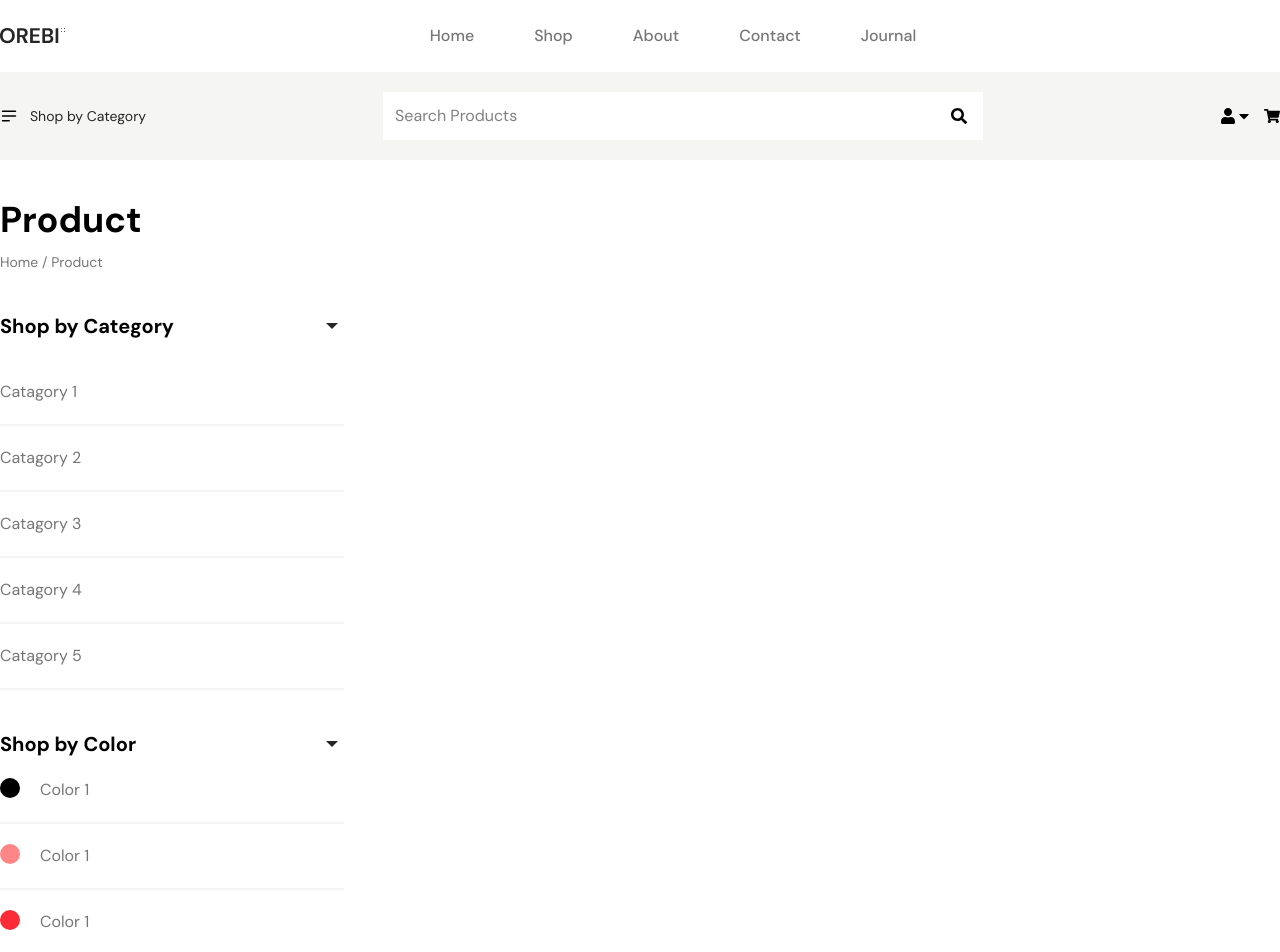
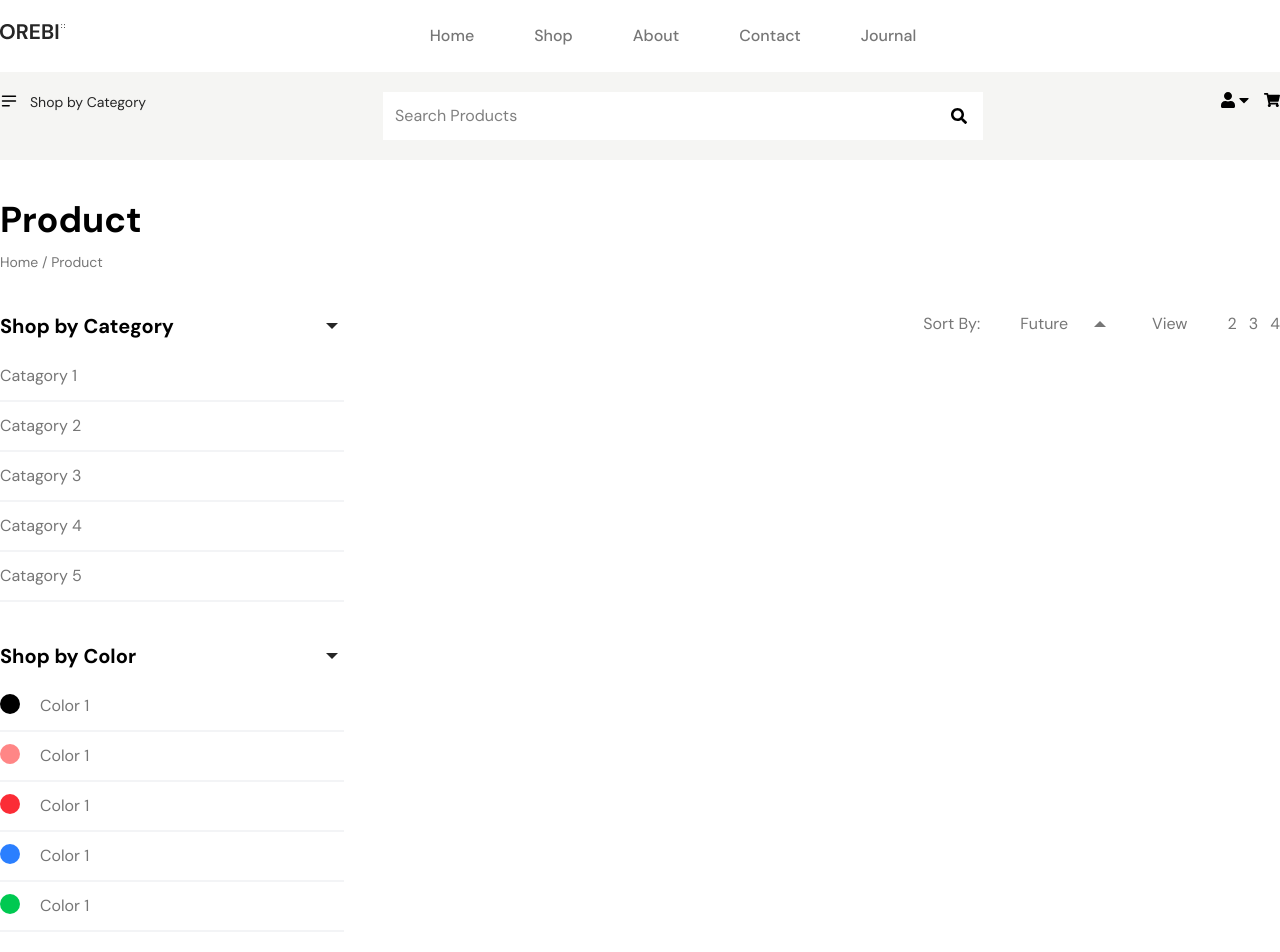
Before and after one commit to twahidulislamdev/oribi, a React (Vite) app: page /shop in a window 1280 px wide. Shown: the top 952 px of the page. Built offline with nearby package versions, Linux system fonts and the light colour scheme.

Commit message:
add sort by section

```diff
--- a/src/components/Flex.jsx
+++ b/src/components/Flex.jsx
@@ -1,5 +1,5 @@
 const Flex = ({ children, className }) => {
-  return <div className={`flex items-center ${className}`}>{children}</div>;
+  return <div className={`flex  ${className}`}>{children}</div>;
 };
 
 export default Flex;
--- a/src/components/ShopProductBrand.jsx
+++ b/src/components/ShopProductBrand.jsx
@@ -16,12 +16,12 @@ const ShopProductBrand = () => {
           />
         </div>
         {expand && (
-          <ul className="mt-5 mr-10">
-            <li className="text-base text-menuColor py-5 border-b-2 border-gray-100">Brand 1</li>
-            <li className="text-base text-menuColor py-5 border-b-2 border-gray-100">Brand 2</li>
-            <li className="text-base text-menuColor py-5 border-b-2 border-gray-100">Brand 3</li>
-            <li className="text-base text-menuColor py-5 border-b-2 border-gray-100">Brand 4</li>
-            <li className="text-base text-menuColor py-5 border-b-2 border-gray-100">Brand 5</li>
+          <ul className="mt-3 mr-10">
+            <li className="text-base text-menuColor py-3 border-b-2 border-gray-100">Brand 1</li>
+            <li className="text-base text-menuColor py-3 border-b-2 border-gray-100">Brand 2</li>
+            <li className="text-base text-menuColor py-3 border-b-2 border-gray-100">Brand 3</li>
+            <li className="text-base text-menuColor py-3 border-b-2 border-gray-100">Brand 4</li>
+            <li className="text-base text-menuColor py-3 border-b-2 border-gray-100">Brand 5</li>
           </ul>
         )}
       </div>
--- a/src/components/ShopProductCatagory.jsx
+++ b/src/components/ShopProductCatagory.jsx
@@ -15,12 +15,12 @@ const ShopProductCatagory = () => {
           />
         </div>
         {expand && (
-          <ul className="mt-5 mr-10">
-            <li className="text-base text-menuColor py-5 border-b-2 border-gray-100">Catagory 1</li>
-            <li className="text-base text-menuColor py-5 border-b-2 border-gray-100">Catagory 2</li>
-            <li className="text-base text-menuColor py-5 border-b-2 border-gray-100">Catagory 3</li>
-            <li className="text-base text-menuColor py-5 border-b-2 border-gray-100">Catagory 4</li>
-            <li className="text-base text-menuColor py-5 border-b-2 border-gray-100">Catagory 5</li>
+          <ul className="mt-3 mr-10">
+            <li className="text-base text-menuColor py-3 border-b-2 border-gray-100">Catagory 1</li>
+            <li className="text-base text-menuColor py-3 border-b-2 border-gray-100">Catagory 2</li>
+            <li className="text-base text-menuColor py-3 border-b-2 border-gray-100">Catagory 3</li>
+            <li className="text-base text-menuColor py-3 border-b-2 border-gray-100">Catagory 4</li>
+            <li className="text-base text-menuColor py-3 border-b-2 border-gray-100">Catagory 5</li>
           </ul>
         )}
       </div>
--- a/src/components/ShopProductColor.jsx
+++ b/src/components/ShopProductColor.jsx
@@ -15,24 +15,24 @@ const ShopProductColor = () => {
           />
         </div>
         {expand && (
-          <div className="">
-            <div className="flex gap-x-5 py-5 border-b-2 border-gray-100 mr-10">
+          <div className="mt-3">
+            <div className="flex gap-x-5 py-3 border-b-2 border-gray-100 mr-10">
               <div className="w-5 h-5 rounded-[50%] bg-black"></div>
               <p className="text-base text-menuColor">Color 1</p>
             </div>
-            <div className="flex gap-x-5 py-5 border-b-2 border-gray-100 mr-10">
+            <div className="flex gap-x-5 py-3 border-b-2 border-gray-100 mr-10">
               <div className="w-5 h-5 rounded-[50%] bg-[#FF8686]"></div>
               <p className="text-base text-menuColor">Color 1</p>
             </div>
-            <div className="flex gap-x-5 py-5 border-b-2 border-gray-100 mr-10">
+            <div className="flex gap-x-5 py-3 border-b-2 border-gray-100 mr-10">
               <div className="w-5 h-5 rounded-[50%] bg-red-500"></div>
               <p className="text-base text-menuColor">Color 1</p>
             </div>
-            <div className="flex gap-x-5 py-5 border-b-2 border-gray-100 mr-10">
+            <div className="flex gap-x-5 py-3 border-b-2 border-gray-100 mr-10">
               <div className="w-5 h-5 rounded-[50%] bg-blue-500"></div>
               <p className="text-base text-menuColor">Color 1</p>
             </div>
-            <div className="flex gap-x-5 py-5 border-b-2 border-gray-100 mr-10">
+            <div className="flex gap-x-5 py-3 border-b-2 border-gray-100 mr-10">
               <div className="w-5 h-5 rounded-[50%] bg-green-500"></div>
               <p className="text-base text-menuColor">Color 1</p>
             </div>
--- a/src/components/ShopProductPrice.jsx
+++ b/src/components/ShopProductPrice.jsx
@@ -15,7 +15,7 @@ const ShopProductPrice = () => {
           />
         </div>
         {expand && (
-          <ul className="mt-5 mr-10">
+          <ul className="mt-3 mr-10">
             <li className="text-base text-menuColor py-5 border-b-2 border-gray-100">$0.00 - $9.99</li>
             <li className="text-base text-menuColor py-5 border-b-2 border-gray-100">$10.00 - $19.99</li>
             <li className="text-base text-menuColor py-5 border-b-2 border-gray-100">$20.00 - $29.99</li>
--- /dev/null
+++ b/src/components/ShopProductShow.jsx
@@ -0,0 +1,23 @@
+import { IoMdArrowDropup } from "react-icons/io";
+import Flex from "./Flex";
+
+const ShopProductShow = () => {
+  return (
+    <>
+      <div className="">
+        <div className={"flex "}>
+          <h5 className="text-base mr-10 text-menuColor">View</h5>
+          <ul className="flex gap-x-3">
+            <li className="text-base text-menuColor">2</li>
+            <li className="text-base text-menuColor">3</li>
+            <li className="text-base text-menuColor">4</li>
+          </ul>
+
+        </div>
+
+      </div>
+    </>
+  )
+}
+
+export default ShopProductShow
--- a/src/components/ShopProductSortBy.jsx
+++ b/src/components/ShopProductSortBy.jsx
@@ -1,9 +1,38 @@
-import React from 'react'
+import { useState } from "react";
+import { IoMdArrowDropup } from "react-icons/io";
+import Flex from "./Flex";
 
 const ShopProductSortBy = () => {
+  const [isExpand, setExpand] = useState(false);
   return (
-    <div>ShopProductSortBy</div>
-  )
-}
+    <>
+      <div className="">
+        <div className={"flex  "}>
+          <h5 className="text-base mr-10 text-menuColor">Sort By: </h5>
+          <Flex className={"gap-x-5"}>
+            <h5 className="text-base text-menuColor">Future </h5>
+            <IoMdArrowDropup
+              onClick={() => setExpand(!isExpand)}
+              className={`text-2xl text-menuColor cursor-pointer  ${
+                isExpand ? "rotate-180" : ""
+              } `}
+            />
+          </Flex>
+        </div>
+        {isExpand && (
+          <div className="shadow-lg rounded-lg w-[180px]">
+            <ul className="mt-3 ">
+            <li className="text-base text-menuColor py-3 text-center ">Catagory 1</li>
+            <li className="text-base text-menuColor py-3 text-center ">Catagory 2</li>
+            <li className="text-base text-menuColor py-3 text-center ">Catagory 3</li>
+            <li className="text-base text-menuColor py-3 text-center ">Catagory 4</li>
+            <li className="text-base text-menuColor py-3 text-center ">Catagory 5</li>
+          </ul>
+          </div>
+        )}
+      </div>
+    </>
+  );
+};
 
-export default ShopProductSortBy
+export default ShopProductSortBy;
--- a/src/components/pages/Shop.jsx
+++ b/src/components/pages/Shop.jsx
@@ -5,6 +5,8 @@ import ShopProductCatagory from "../ShopProductCatagory";
 import ShopProductColor from "../ShopProductColor";
 import ShopProductBrand from "../ShopProductBrand";
 import ShopProductPrice from "../ShopProductPrice";
+import ShopProductSortBy from "../ShopProductSortBy";
+import ShopProductShow from "../ShopProductShow";
 
 const Shop = () => {
   return (
@@ -18,14 +20,15 @@ const Shop = () => {
           <Flex className={"justify-between"}>
             <div className="w-[30%]">
               <ShopProductCatagory />
-              <ShopProductColor/>
-              <ShopProductBrand/>
-              <ShopProductPrice/>
+              <ShopProductColor />
+              <ShopProductBrand />
+              <ShopProductPrice />
             </div>
             <div className="w-[70%]">
-              <div className="">
-
-              </div>
+              <Flex className={"justify-end gap-x-10"}>
+                <ShopProductSortBy />
+                <ShopProductShow />
+              </Flex>
             </div>
           </Flex>
         </Container>
```
